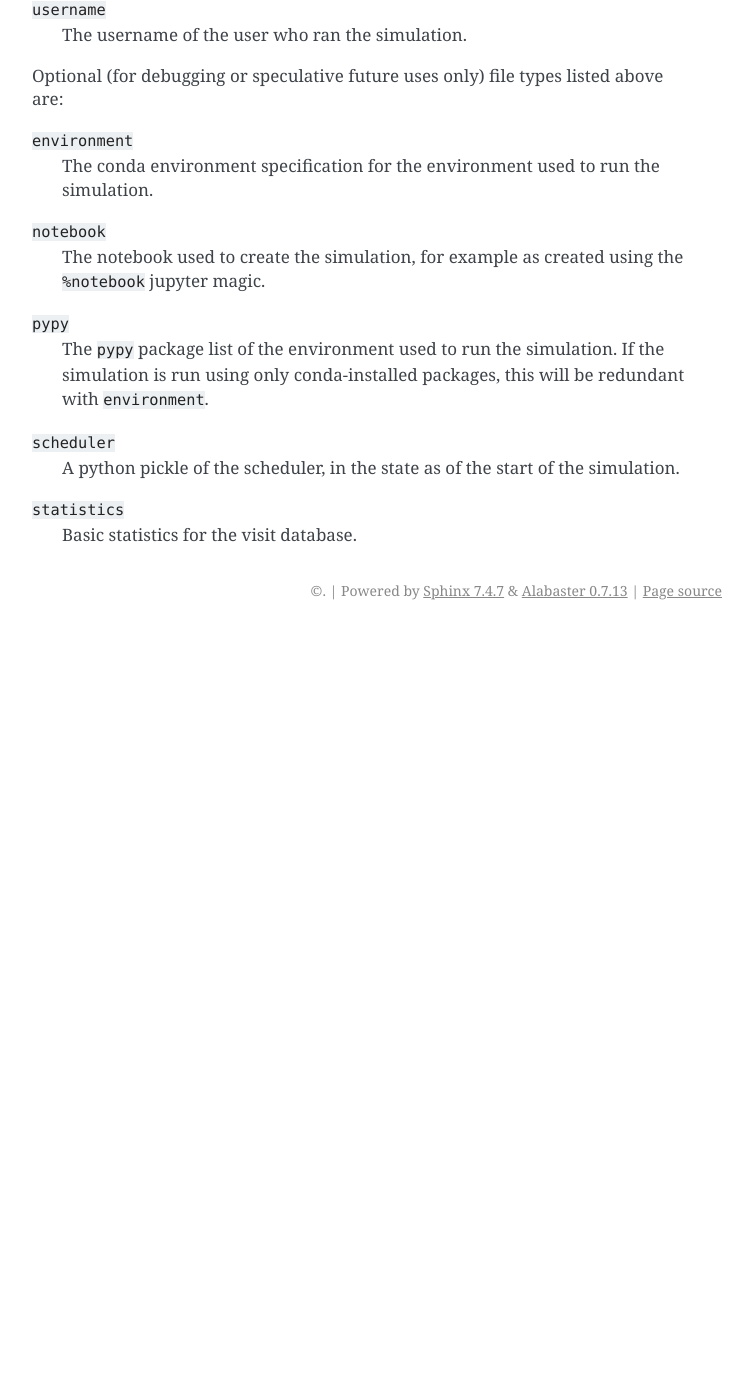
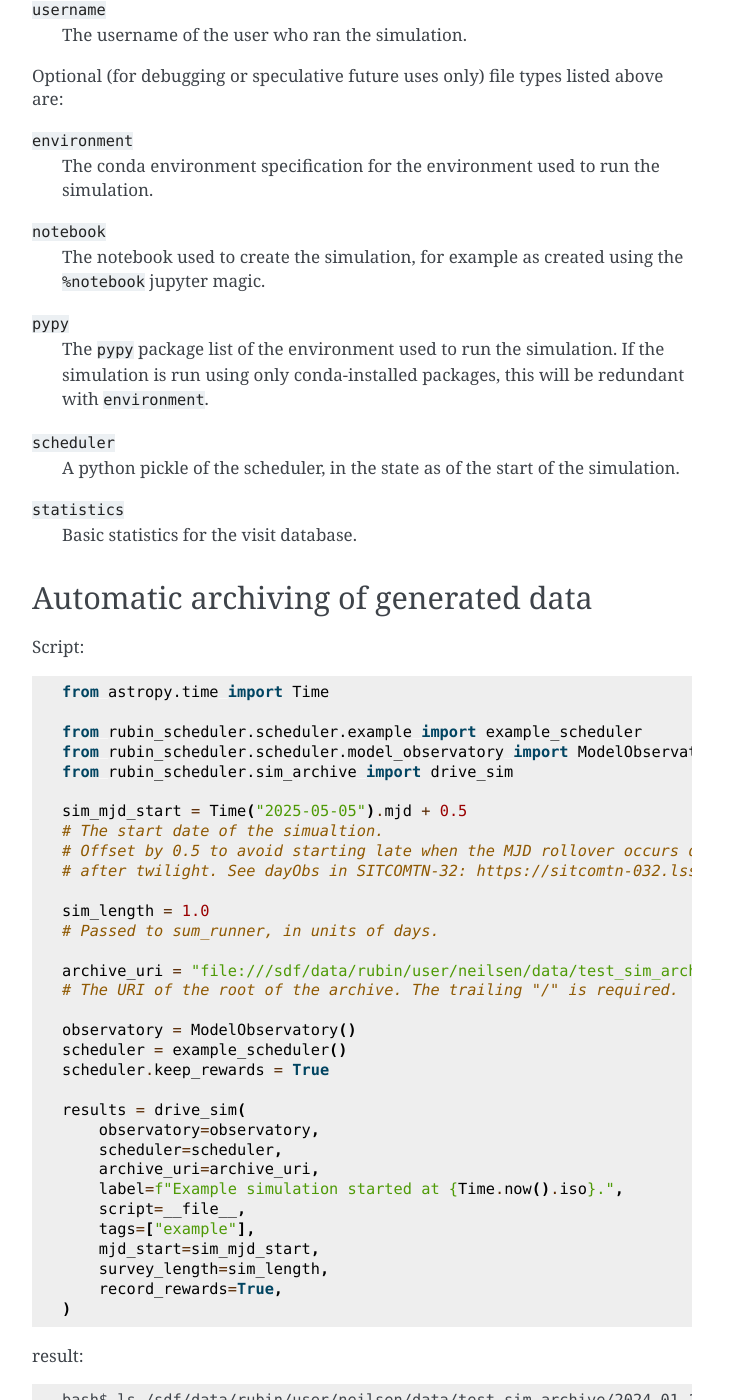
Before and after one commit to lsst/rubin_scheduler, a Sphinx documentation site: the page built from docs/archive.rst, in a window 1280 px wide and 1400 px high, scrolled down 3921 px. Shown: the whole window, without its empty margins (388-1141 px from the left). Built offline with Sphinx 7.4.7, drawn with Linux system fonts in a browser that asks for light colours; before the commit the page ends 4551 px from its top, so only the background shows below that; some of the changed text lies outside the part shown.

Commit message:
sample script

```diff
--- a/docs/archive.rst
+++ b/docs/archive.rst
@@ -155,3 +155,82 @@ Optional (for debugging or speculative future uses only) file types listed above
   A python pickle of the scheduler, in the state as of the start of the simulation.
 ``statistics``
   Basic statistics for the visit database.
+
+Automatic archiving of generated data
+-------------------------------------
+
+Script::
+
+  from astropy.time import Time
+
+  from rubin_scheduler.scheduler.example import example_scheduler
+  from rubin_scheduler.scheduler.model_observatory import ModelObservatory
+  from rubin_scheduler.sim_archive import drive_sim
+
+  sim_mjd_start = Time("2025-05-05").mjd + 0.5
+  # The start date of the simualtion.
+  # Offset by 0.5 to avoid starting late when the MJD rollover occurs during or
+  # after twilight. See dayObs in SITCOMTN-32: https://sitcomtn-032.lsst.io/ .
+
+  sim_length = 1.0
+  # Passed to sum_runner, in units of days.
+
+  archive_uri = "file:///sdf/data/rubin/user/neilsen/data/test_sim_archive/"
+  # The URI of the root of the archive. The trailing "/" is required.
+
+  observatory = ModelObservatory()
+  scheduler = example_scheduler()
+  scheduler.keep_rewards = True
+
+  results = drive_sim(
+      observatory=observatory,
+      scheduler=scheduler,
+      archive_uri=archive_uri,
+      label=f"Example simulation started at {Time.now().iso}.",
+      script=__file__,
+      tags=["example"],
+      mjd_start=sim_mjd_start,
+      survey_length=sim_length,
+      record_rewards=True,
+  )
+
+result::
+
+  bash$ ls /sdf/data/rubin/user/neilsen/data/test_sim_archive/2024-01-18/1
+  environment.txt  example_archived_sim_driver.py  obs_stats.txt  opsim.db  pypi.json  rewards.h5  scheduler.pickle.xz  sim_metadata.yaml
+  bash$ cat /sdf/data/rubin/user/neilsen/data/test_sim_archive/2024-01-18/1/sim_metadata.yaml
+  files:
+      environment:
+          md5: 33f94ddf8975f9641a1f524fd22e362e
+          name: environment.txt
+      observations:
+          md5: 8b1ee9a604a88d2708d2bfd924ac3cd9
+          name: opsim.db
+      pypi:
+          md5: 51a8deee5018f59f20d5741fd1a64778
+          name: pypi.json
+      rewards:
+          md5: 10e4ab9397382bfa108fa21354da3526
+          name: rewards.h5
+      scheduler:
+          md5: 35713860dc9ba7a425500f63939d0e02
+          name: scheduler.pickle.xz
+      script:
+          md5: b4a476a4fd1231ea1ca44149784f1c3f
+          name: example_archived_sim_driver.py
+      statistics:
+          md5: 7c6a6af38aff3ce4145146e35f929b47
+          name: obs_stats.txt
+  host: sdfrome002.sdf.slac.stanford.edu
+  label: Example simulation started at 2024-01-18 15:46:27.758.
+  scheduler_version: 1.0.1.dev25+gba1ca4d.d20240102
+  sim_runner_kwargs:
+      mjd_start: 60800.5
+      record_rewards: true
+      survey_length: 1.0
+  simulated_dates:
+      first: '2025-05-04'
+      last: '2025-05-04'
+  tags:
+  - example
+  username: neilsen
```
